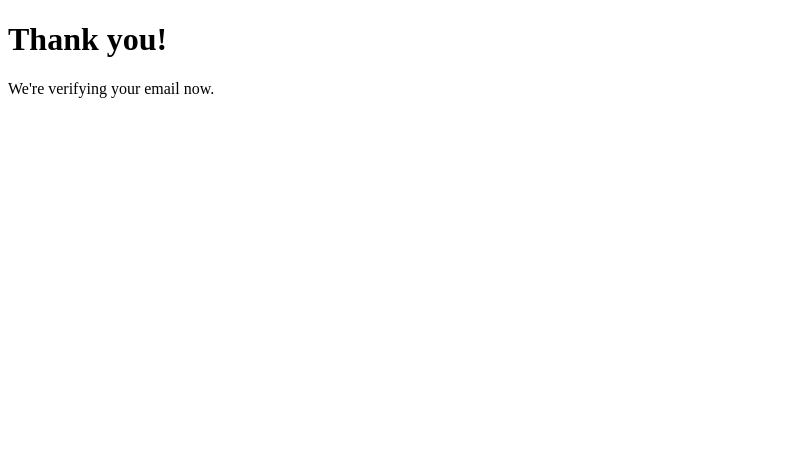
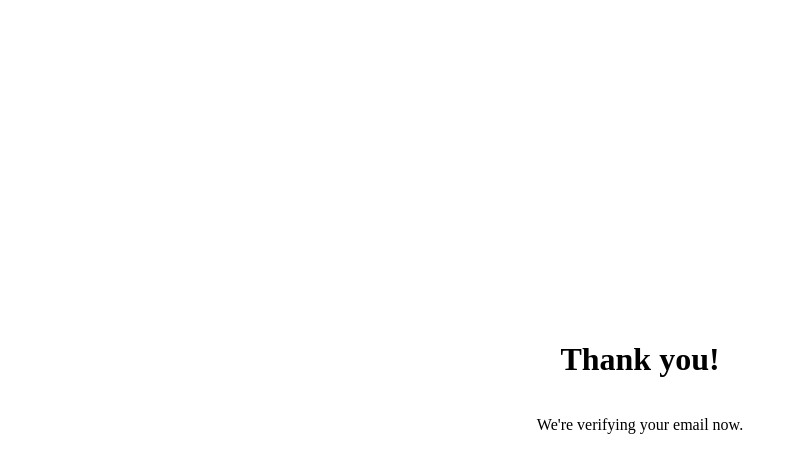
Before and after one commit to erimcg/studybuddy-app, a plain HTML site: page verify.html in a window 1280 px wide. Shown: the whole page, without its empty margins (0-798 px from the left). Drawn offline with Linux system fonts and the light colour scheme; no server answers.

Commit message:
added styling

```diff
--- /dev/null
+++ b/css/verify.css
@@ -0,0 +1,14 @@
+
+
+body {
+    display: flex;
+    justify-content: center;
+
+    margin-top: 25%;
+}
+
+#main {
+    display: flex;
+    flex-direction: column;
+    align-items: center;
+}
--- a/verify.html
+++ b/verify.html
@@ -1,12 +1,14 @@
 <!DOCTYPE html>
 
 <head>
-
+    <link rel="stylesheet" href="css/verify.css">
 </head>
 
 <body>
-    <h1>Thank you!</h1>
-    <p>We're verifying your email now.</p>
+    <div id="main">
+        <h1>Thank you!</h1>
+        <p>We're verifying your email now.</p>
+    </div>
 
 
     <script type="module" src="js/verify.js"> </script>
```
